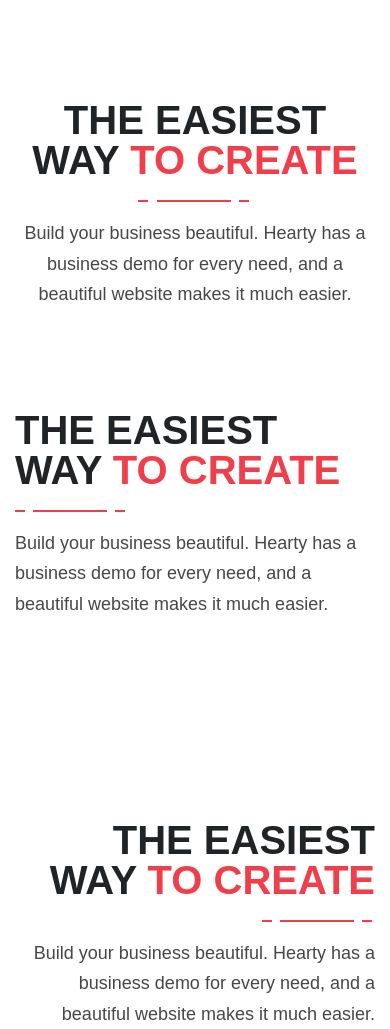
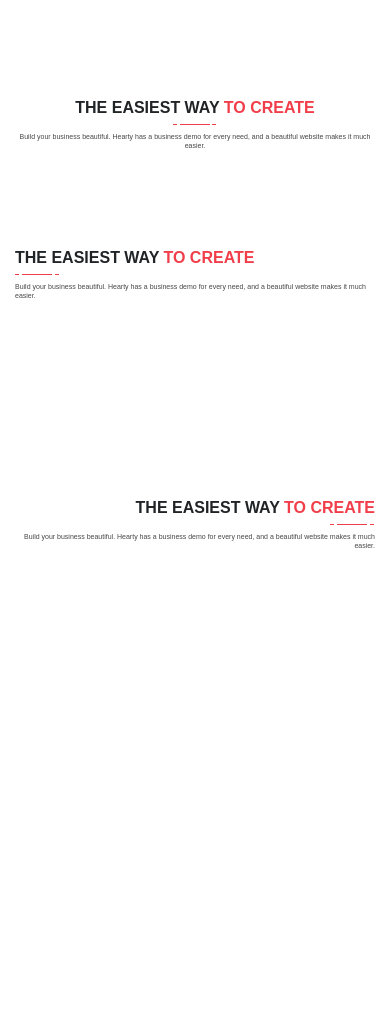
Before and after one commit to HoangHao18/Project-Hearty, a PHP site: page / in a window 390 px wide. After the commit the page ends 548 px from the top, so only its background shows below. Run offline with PHP 8.4, Linux system fonts and the light colour scheme; some web fonts are replaced.

Commit message:
Main Title Responsive

```diff
--- a/css/title.css
+++ b/css/title.css
@@ -59,8 +59,53 @@
 
 .comp-main-title.text-l{
     text-align: left;
+    margin-left: 0;
 }
 
 .comp-main-title.text-r{
     text-align: right;
+    margin-right: 0;
 }
+
+/* @media only screen and (max-width: 1024px) {
+    body {
+       font-size: 18px;
+    }
+    .main-title{
+        font-size: 40px;
+    }
+    comp-main-title .description{
+        font-size: 18px;
+    }
+ } */
+
+@media only screen and (max-width: 480px) {
+    /* /2.5 */
+    body {
+       font-size: 7px;
+       line-height: 1.3;
+    }
+    .main-title{
+        font-size: 16px;
+        line-height: 16px;
+    }
+    .comp-main-title .description{
+        font-size: 7px;
+    }
+    .comp-main-title .line-under-title{
+        line-height: 1px;
+        margin-top: 6px;
+        margin-bottom: 7px;
+    }
+    .comp-main-title .line-under-title span{
+        width: 4px;
+        height: 1px;
+        margin-right: 1px;
+
+    }
+
+    .comp-main-title .line-under-title span:nth-child(2){
+        width: 30px;
+
+    }
+ }
--- a/index.html
+++ b/index.html
@@ -26,6 +26,9 @@
     <link rel="stylesheet" href="./css/main.css">
     <link rel="stylesheet" href="./css/title.css">
 
+    <!-- <meta name="viewport" content="width=device-width, initial-scale=1"> -->
+
+
 </head>
 <body>
     <section class="padding-top-100 padding-bottom-100">
@@ -37,7 +40,7 @@
                     <span></span>
                     <span></span>
                 </div>
-                <div class="description">Build your business beautiful. Hearty has a business demo for every need, and a beautiful website makes it much easier.</div>
+                <p class="description">Build your business beautiful. Hearty has a business demo for every need, and a beautiful website makes it much easier.</p>
             </div>
         </div>
     </section>
@@ -51,7 +54,7 @@
                     <span></span>
                     <span></span>
                 </div>
-                <div class="description">Build your business beautiful. Hearty has a business demo for every need, and a beautiful website makes it much easier.</div>
+                <p class="description">Build your business beautiful. Hearty has a business demo for every need, and a beautiful website makes it much easier.</p>
             </div>
         </div>
     </section>
@@ -65,7 +68,7 @@
                     <span></span>
                     <span></span>
                 </div>
-                <div class="description">Build your business beautiful. Hearty has a business demo for every need, and a beautiful website makes it much easier.</div>
+                <p class="description">Build your business beautiful. Hearty has a business demo for every need, and a beautiful website makes it much easier.</p>
             </div>
        </div>
     </section>
```
